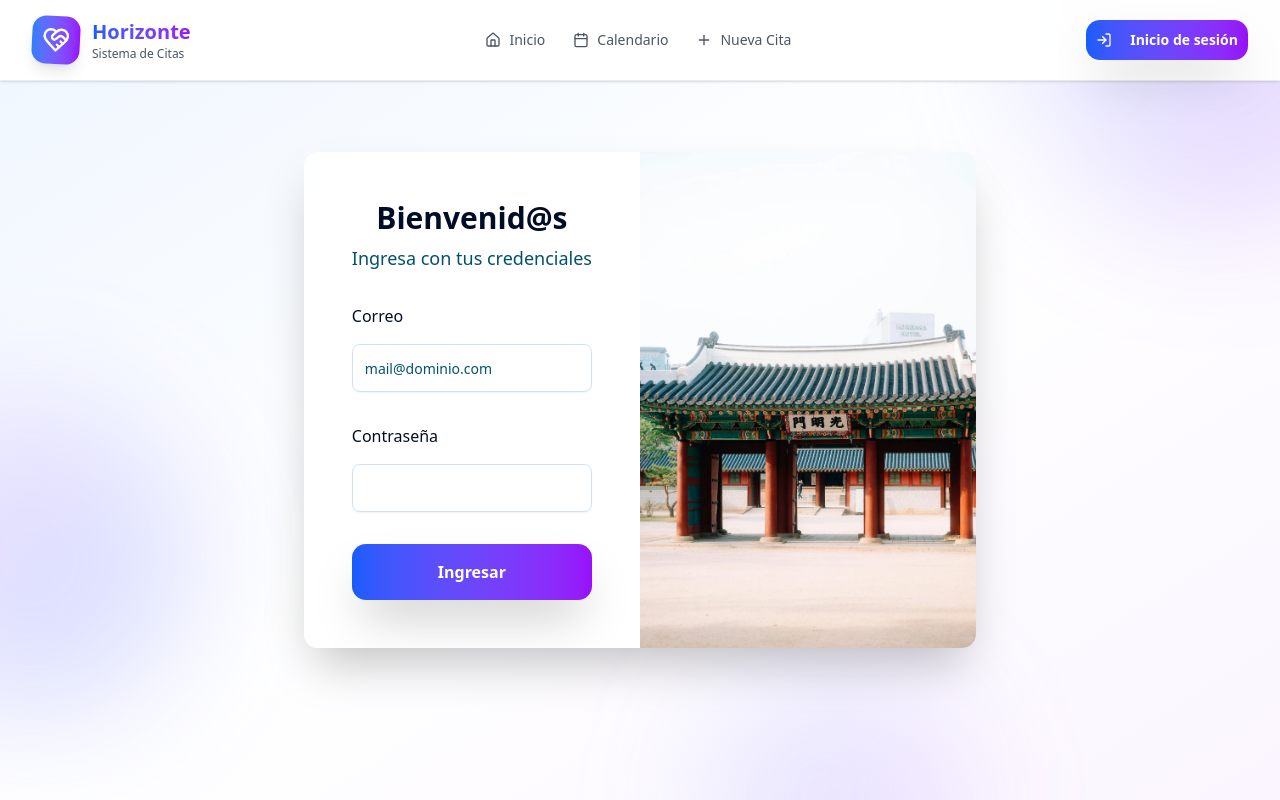
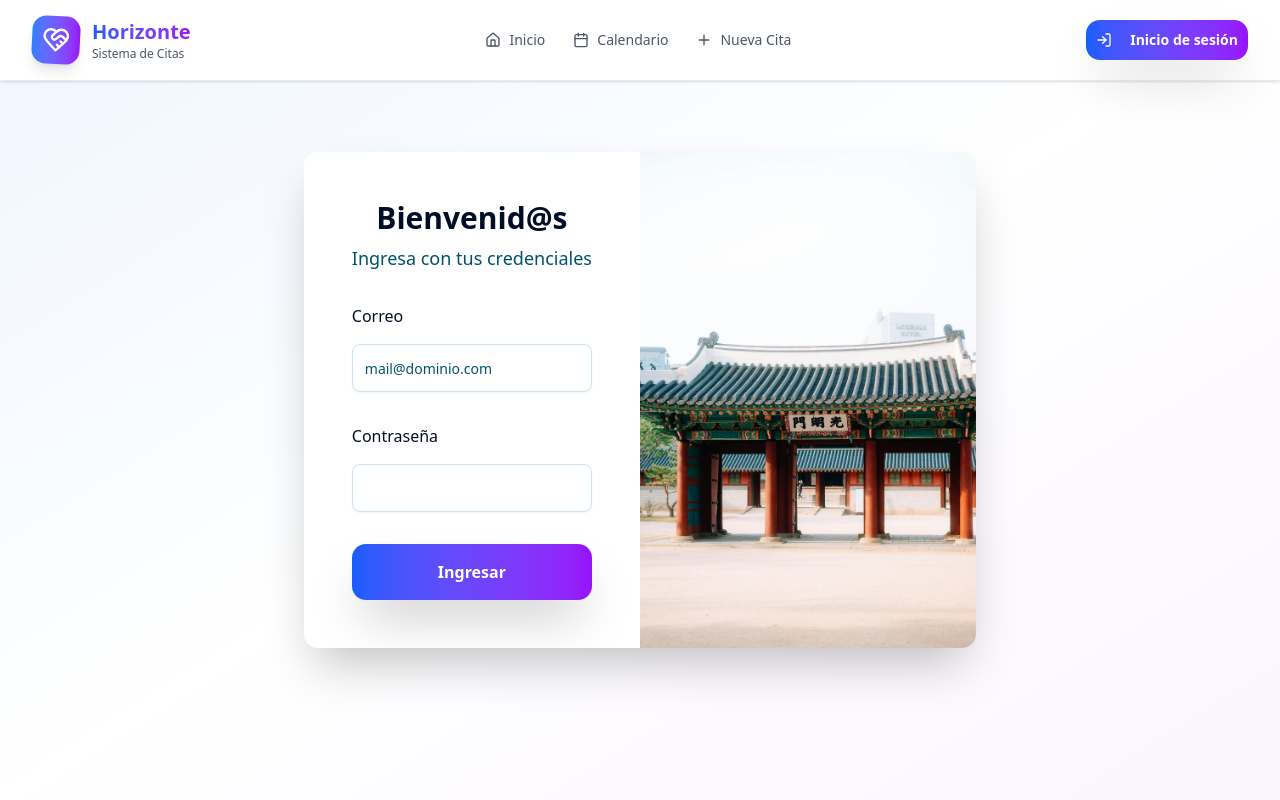
Before and after one commit to joskr2/admin-reservas-citas, a Next.js app: page /login in a window 1280 px wide. Built offline with nearby package versions, Linux system fonts and the light colour scheme.

Commit message:
se corrige el estilo de fondo

```diff
--- a/src/app/login/page.tsx
+++ b/src/app/login/page.tsx
@@ -1,36 +1,13 @@
-"use client";
-
 import { LoginForm } from "@/components/login-form";
-import { motion } from "framer-motion";
 
 export default function LoginPage() {
-	const fadeInUp = {
-		initial: { opacity: 0, y: 60 },
-		animate: { opacity: 1, y: 0 },
-		transition: { duration: 0.6 },
-	};
-
 	return (
 		<div className="fixed inset-0 bg-gradient-to-br from-blue-50 via-white to-purple-50">
-			{/* Elementos decorativos de fondo */}
-			<div className="absolute inset-0 overflow-hidden pointer-events-none">
-				<div className="absolute -top-40 -right-32 w-96 h-96 bg-gradient-to-br from-blue-400/20 to-purple-600/20 rounded-full blur-3xl" />
-				<div className="absolute top-1/2 -left-32 w-80 h-80 bg-gradient-to-br from-purple-400/20 to-blue-600/20 rounded-full blur-3xl" />
-				<div className="absolute -bottom-32 right-1/4 w-64 h-64 bg-gradient-to-br from-blue-300/20 to-purple-500/20 rounded-full blur-3xl" />
+			<div className="container mx-auto py-8 px-4 flex h-full flex-col items-center justify-center">
+				<div className="w-full max-w-sm md:max-w-3xl">
+					<LoginForm />
+				</div>
 			</div>
-
-			<motion.div
-				className="relative flex min-h-screen flex-col items-center justify-center px-4 sm:px-6 lg:px-8"
-				initial="initial"
-				animate="animate"
-			>
-				<motion.div
-					className="w-full max-w-sm md:max-w-3xl"
-					variants={fadeInUp}
-				>
-					<LoginForm />
-				</motion.div>
-			</motion.div>
 		</div>
 	);
 }
--- a/src/components/custom/CrearCitaForm.tsx
+++ b/src/components/custom/CrearCitaForm.tsx
@@ -253,8 +253,8 @@ export default function CreateAppointmentForm() {
   }
 
   return (
-    <>
-      <div className="max-w-4xl mx-auto">
+    <div className="fixed inset-0 bg-gradient-to-br from-blue-50 via-white to-purple-50 overflow-auto">
+      <div className="max-w-4xl mx-auto py-8 px-4">
         <div className="text-center mb-8">
           <h1 className="text-4xl font-bold text-gray-900 mb-2">Nueva Cita</h1>
           <p className="text-gray-600">Agendar una nueva cita</p>
@@ -569,6 +569,6 @@ export default function CreateAppointmentForm() {
           </div>
         </div>
       </div>
-    </>
+    </div>
   );
 }
```
